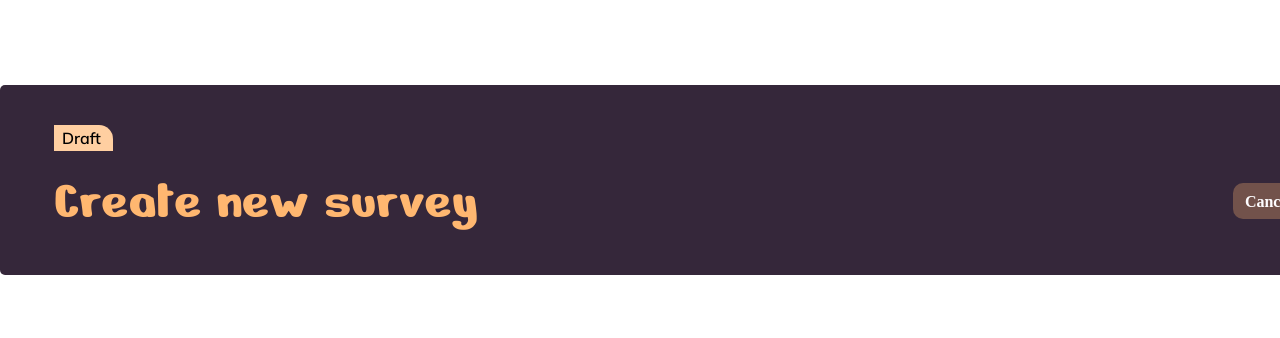
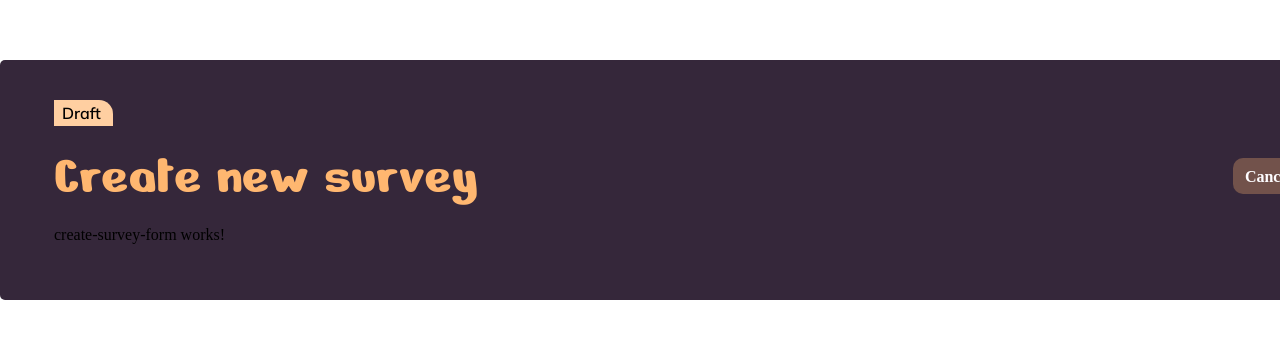
Before and after one commit to XbatzoX/poll-app, an Angular app: page /draft in a window 1280 px wide. Shown: the part 220-558 px from the top of the page. Built offline with nearby package versions, Linux system fonts and the light colour scheme; a web font is replaced by a local one.

Commit message:
added child component survay form to create survey parent component

```diff
--- a/src/app/shared/components/create-survey/create-survey.html
+++ b/src/app/shared/components/create-survey/create-survey.html
@@ -12,5 +12,6 @@
                 </button>
             </div>
         </header>
+        <app-create-survey-form></app-create-survey-form>
     </div>
 </article>
--- a/src/app/shared/components/create-survey/create-survey.ts
+++ b/src/app/shared/components/create-survey/create-survey.ts
@@ -1,9 +1,10 @@
 import { Component, inject } from '@angular/core';
 import { Router } from '@angular/router';
+import { CreateSurveyForm } from '../create-survey-form/create-survey-form';
 
 @Component({
   selector: 'app-create-survey',
-  imports: [],
+  imports: [CreateSurveyForm],
   templateUrl: './create-survey.html',
   styleUrl: './create-survey.scss',
 })
```
